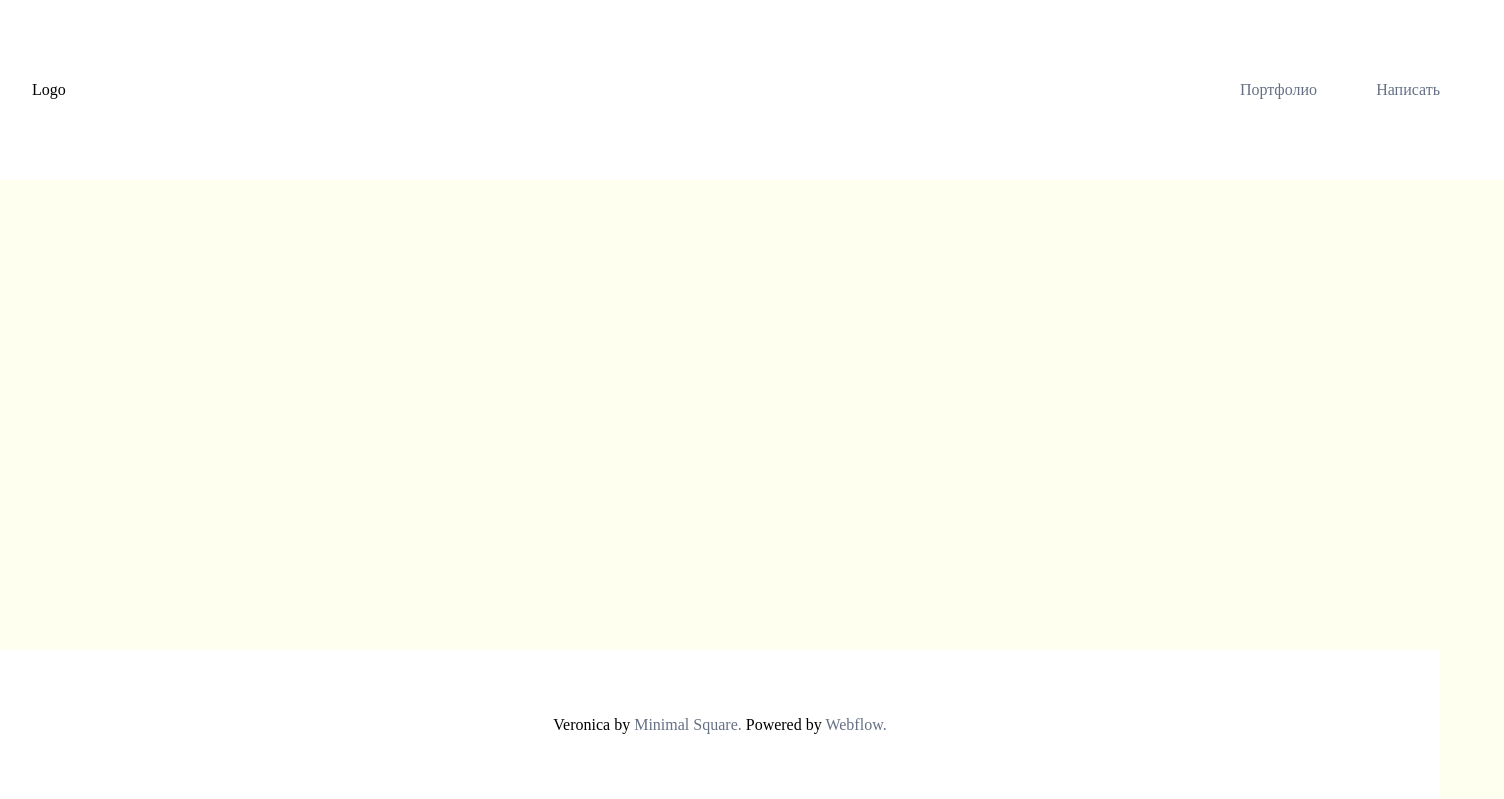
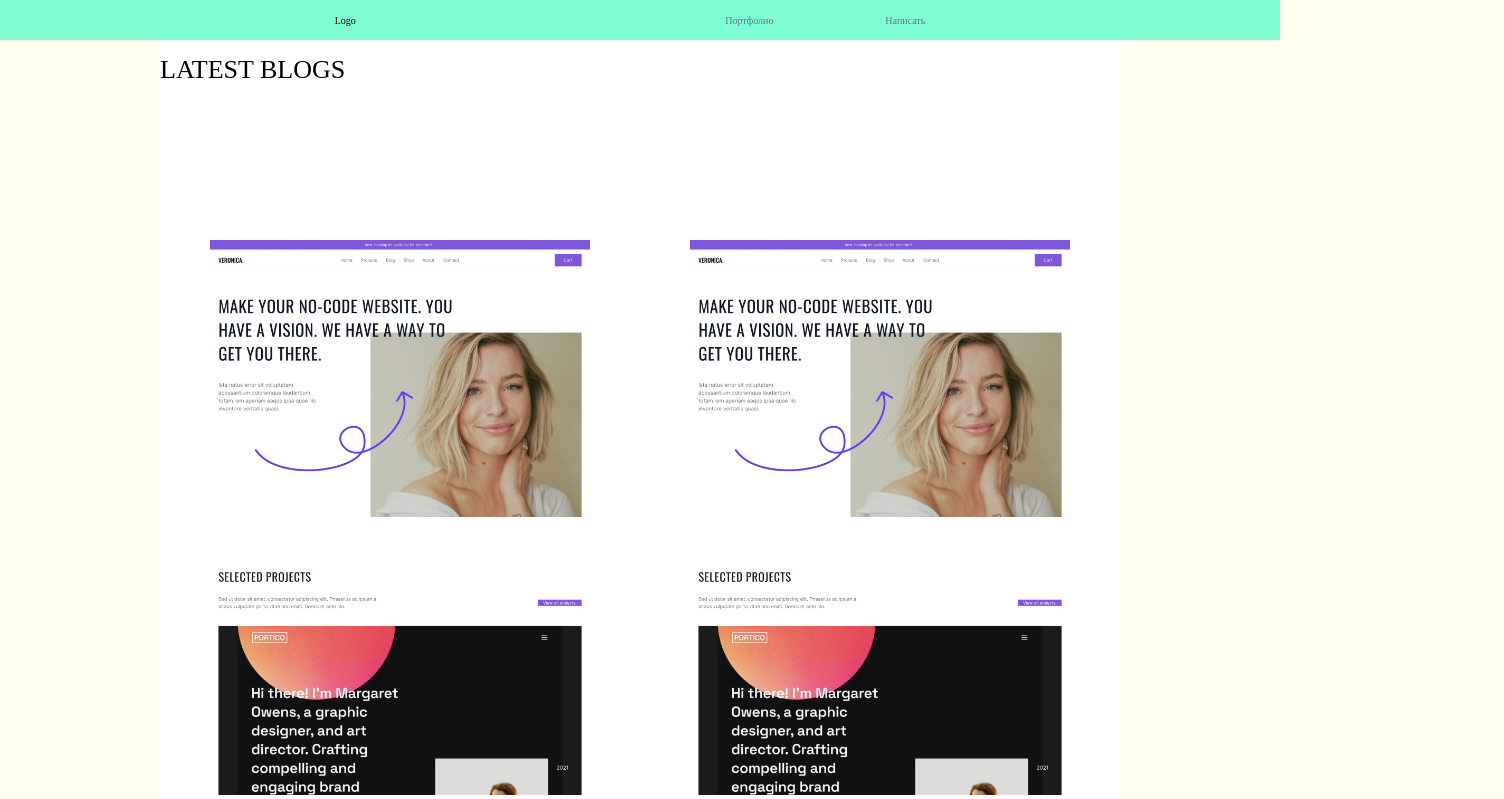
Before and after one commit to AlessioEnh/Alessioenh.github.io, a plain HTML site: page index.html in a window 1280 px wide. Shown: the top 799 px of the page, 1504 px wide, since content can reach past the window. Drawn offline with Linux system fonts and the light colour scheme.

Commit message:
rewrite all site

```diff
--- a/css/style.css
+++ b/css/style.css
@@ -2020,6 +2020,7 @@ select {
   font-style: normal;
 }
 html {
+  font-size: 10px;
   color: #667085;
 }
 
@@ -2065,21 +2066,18 @@ button {
 }
 
 body {
-  min-height: 100vh;
   display: flex;
   flex-direction: column;
+  align-content: center;
   background-color: ivory;
 }
 body .navMenu {
-  background-color: #FFFFFF;
+  background-color: aquamarine;
   display: flex;
   flex-direction: row;
-  flex-wrap: nowrap;
-  align-content: stretch;
-  justify-content: space-between;
+  justify-content: space-around;
   align-items: center;
-  min-height: 180px;
-  width: 1440px;
+  min-height: 4rem;
 }
 body .navMenu nav {
   width: 200px;
@@ -2095,36 +2093,30 @@ body .navMenu nav .navmenu__ul {
 body header {
   display: flex;
   justify-content: center;
-  margin: auto;
-  width: 1440px;
+  align-items: center;
+  min-height: 4rem;
+  background-color: aquamarine;
 }
 body section {
-  margin: auto;
-  width: 1440px;
+  display: flex;
+  justify-content: center;
   flex-grow: 1;
 }
 body footer {
   display: flex;
+  align-items: center;
+  min-height: 4rem;
+  padding: 0 clamp(1.375rem, 1.2rem + 0.89vw, 2rem);
   justify-content: center;
-  min-height: 150px;
-  margin: auto;
-  width: 1440px;
+  min-height: 9.5rem;
+  background-color: aquamarine;
 }
 
 .wrapper {
-  width: 1440px;
-  padding: 0px 2em 0px 2em;
+  width: clamp(690px, 75vw, 1440px);
   display: flex;
   flex-direction: column;
   background-color: #FFFFFF;
-}
-.wrapper__Blog {
-  min-height: 130vh;
-}
-@media screen and (max-width: 480px) {
-  .wrapper__Blog {
-    height: 295vh;
-  }
 }
 .wrapper__Blog .content {
   display: flex;
@@ -2166,9 +2158,6 @@ body footer {
   padding: 15em 0 10em 0;
 }
 .wrapper__footer {
-  width: 1440px;
-  display: flex;
-  flex-direction: column;
   justify-content: center;
   margin-top: 0px;
   align-items: center;
@@ -2180,11 +2169,3 @@ body footer {
 @supports (-webkit-appearance:none){
 
 }
-
- @media screen and (max-width: 480px){
-
-@supports (-webkit-appearance:none){
-
-}
-
-}
--- a/index.html
+++ b/index.html
@@ -3,7 +3,7 @@
 	<head>
 		<meta charset="UTF-8">
 		<!-- <meta http-equiv="X-UA-Compatible" content="IE=edge"> -->
-		<meta name="viewport" content="width=device-width, initial-scale=1">
+		<meta name="viewport" content="width=device-width, initial-scale=1.0">
 		<link rel="stylesheet" href="/css/style.css">
 		<title>portio</title>
 
@@ -13,12 +13,13 @@
 		<!-- [endif] -->
 	</head>
 	<body>
-					<!-- Navigation Menu -->
 
-	<section>
+
+
+<!-- Header -->
+<header>
 
 	<div class="wrapper navMenu">
-						<!-- Logo -->
 		<span>Logo</span>
 
 		<nav>
@@ -33,20 +34,14 @@
 		</nav>
 	</div>
 
-	</section>
-
-
-<!-- Header -->
-<header>
-
 </header>
 
 
 
 <!-- Blog -->
 <section>
-	<!-- <div class="wrapper wrapper__Blog"> -->
-		<!-- <h3>LATEST BLOGS</h3>
+	<div class="wrapper wrapper__Blog">
+		<h3>LATEST BLOGS</h3>
 
 		<div class="content">
 
@@ -74,9 +69,9 @@
 				</div>
 
 			</div>
-		</div> -->
+		</div>
 
-	<!-- </div> -->
+	</div>
 </section>
 
 <!-- Contact -->
```
Lines whose indentation alone changed are shown as unchanged.
